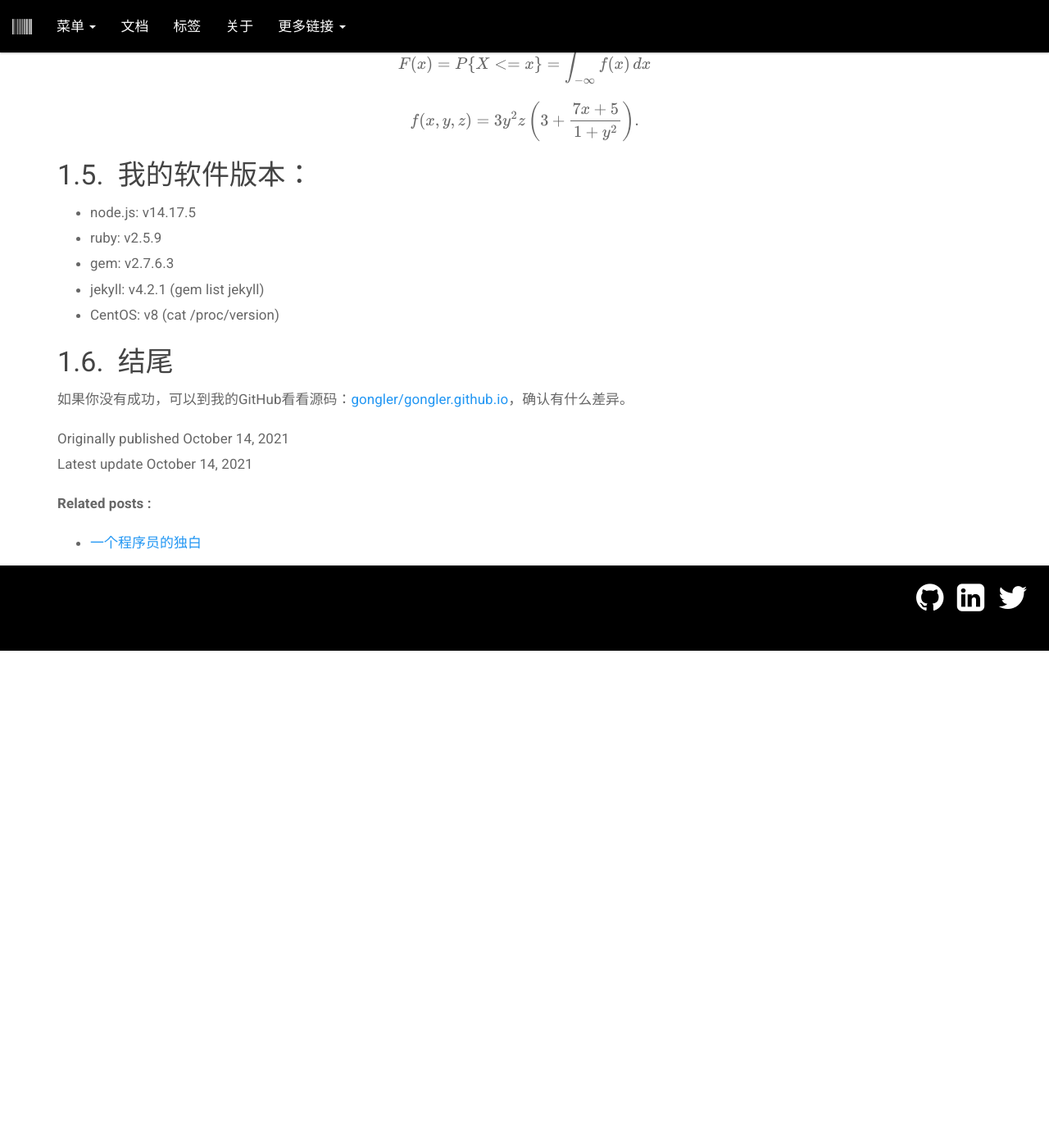
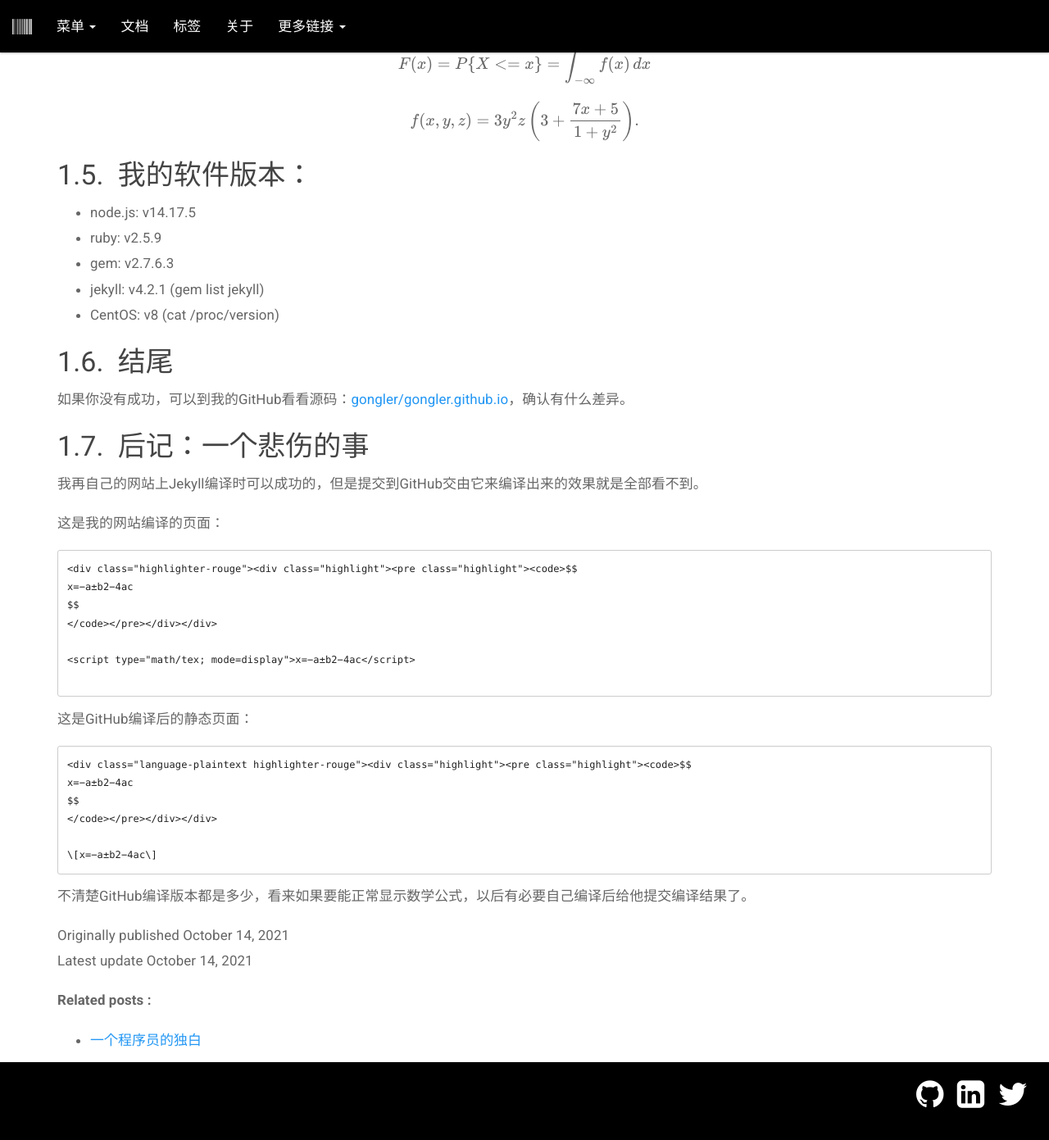
Before and after one commit to gongler/gongler.github.io, a Jekyll site: the page built from _posts/2021-10-14-mathjas-in-jekyll.md, in a window 1280 px wide and 1400 px high, scrolled down 4999 px. Shown: the top 1391 px of the window at 82% size. Built offline with Jekyll 4.4.1, drawn with Linux system fonts in a browser that asks for light colours; formulas are drawn with MathJax 3; comment, search, counter and statistics services are not loaded; before the commit the page ends 5793 px from its top, so only the background shows below that.

Commit message:
一个悲伤的故事

````diff
--- a/_posts/2021-10-14-mathjas-in-jekyll.md
+++ b/_posts/2021-10-14-mathjas-in-jekyll.md
@@ -266,3 +266,36 @@ $$ F(x) = P\{ X <= x \} = \int_{-\infty}^x f(x)\,dx $$
 ### 结尾
 
 如果你没有成功，可以到我的GitHub看看源码：[gongler/gongler.github.io](https://github.com/gongler/gongler.github.io)，确认有什么差异。
+
+
+
+### 后记：一个悲伤的事
+
+我再自己的网站上Jekyll编译时可以成功的，但是提交到GitHub交由它来编译出来的效果就是全部看不到。
+
+这是我的网站编译的页面：
+
+```
+<div class="highlighter-rouge"><div class="highlight"><pre class="highlight"><code>$$
+x=−a±b2−4ac
+$$
+</code></pre></div></div>
+
+<script type="math/tex; mode=display">x=−a±b2−4ac</script>
+
+```
+
+
+
+这是GitHub编译后的静态页面：
+
+```
+<div class="language-plaintext highlighter-rouge"><div class="highlight"><pre class="highlight"><code>$$
+x=−a±b2−4ac
+$$
+</code></pre></div></div>
+
+\[x=−a±b2−4ac\]
+```
+
+不清楚GitHub编译版本都是多少，看来如果要能正常显示数学公式，以后有必要自己编译后给他提交编译结果了。
````
Also changed, not shown: assets/images/posts/mathjas-in-jekyll/renderOnMyCentOsServer.png (added).
